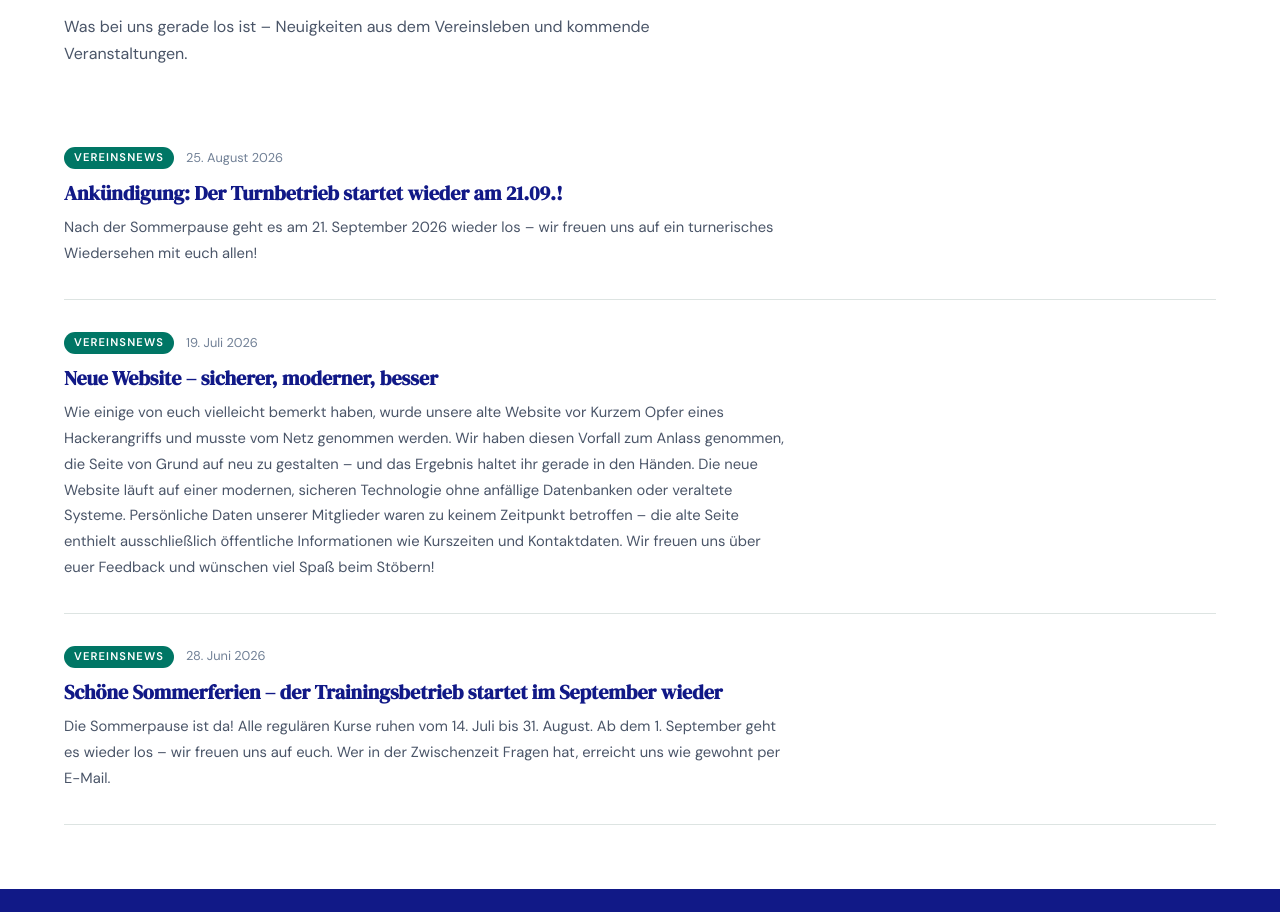
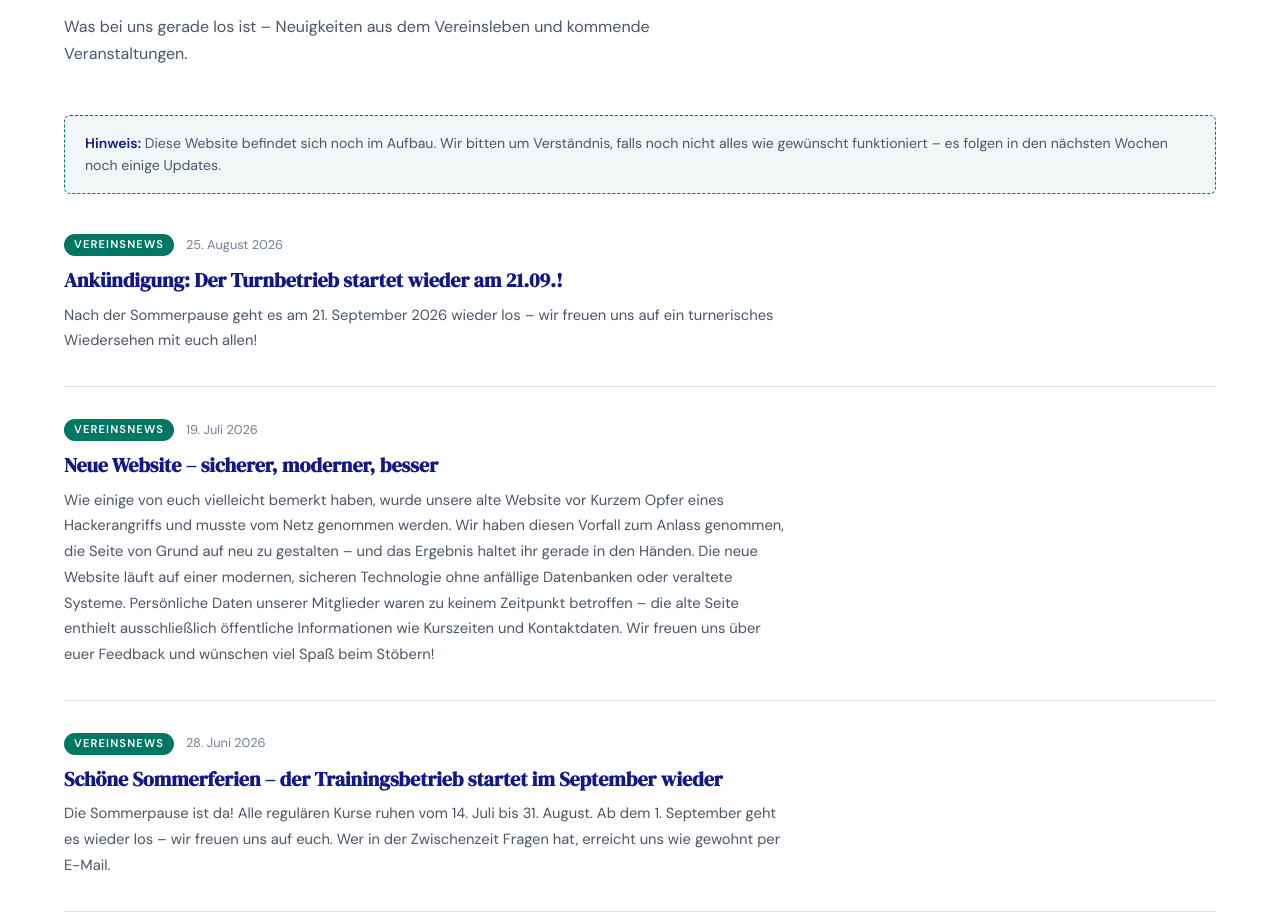
Before and after one commit to irina-schwaiger/HTV-Website, a plain HTML site: page index.html in a window 1280 px wide. Shown: the part 910-1822 px from the top of the page. Drawn offline with Linux system fonts and the light colour scheme.

Commit message:
added under construction notice to index.html, kurse.html, and mitglied-werden.html pages.

```diff
--- a/index.html
+++ b/index.html
@@ -357,6 +357,18 @@
     }
     [data-theme="dark"] .news-post-body { color: #9aa0b8; }
     [data-theme="dark"] .news-date { color: #6b7280; }
+    .site-notice {
+      background: rgba(0,118,101,.06);
+      border: 1px dashed var(--teal);
+      border-radius: var(--r);
+      padding: 1rem 1.25rem;
+      margin-bottom: .5rem;
+      font-size: 0.88rem;
+      color: #4a5568;
+      line-height: 1.6;
+    }
+    .site-notice strong { color: var(--navy); }
+    [data-theme="dark"] .site-notice { color: #9aa0b8; }
 
     /* ── Events ── */
     .event-row {
@@ -642,6 +654,10 @@
 
   <div class="news-feed">
 
+    <div class="site-notice">
+      <strong>Hinweis:</strong> Diese Website befindet sich noch im Aufbau. Wir bitten um Verständnis, falls noch nicht alles wie gewünscht funktioniert – es folgen in den nächsten Wochen noch einige Updates.
+    </div>
+
     <article class="news-post">
       <div class="news-post-meta">
         <span class="news-tag post">Vereinsnews</span>
```
